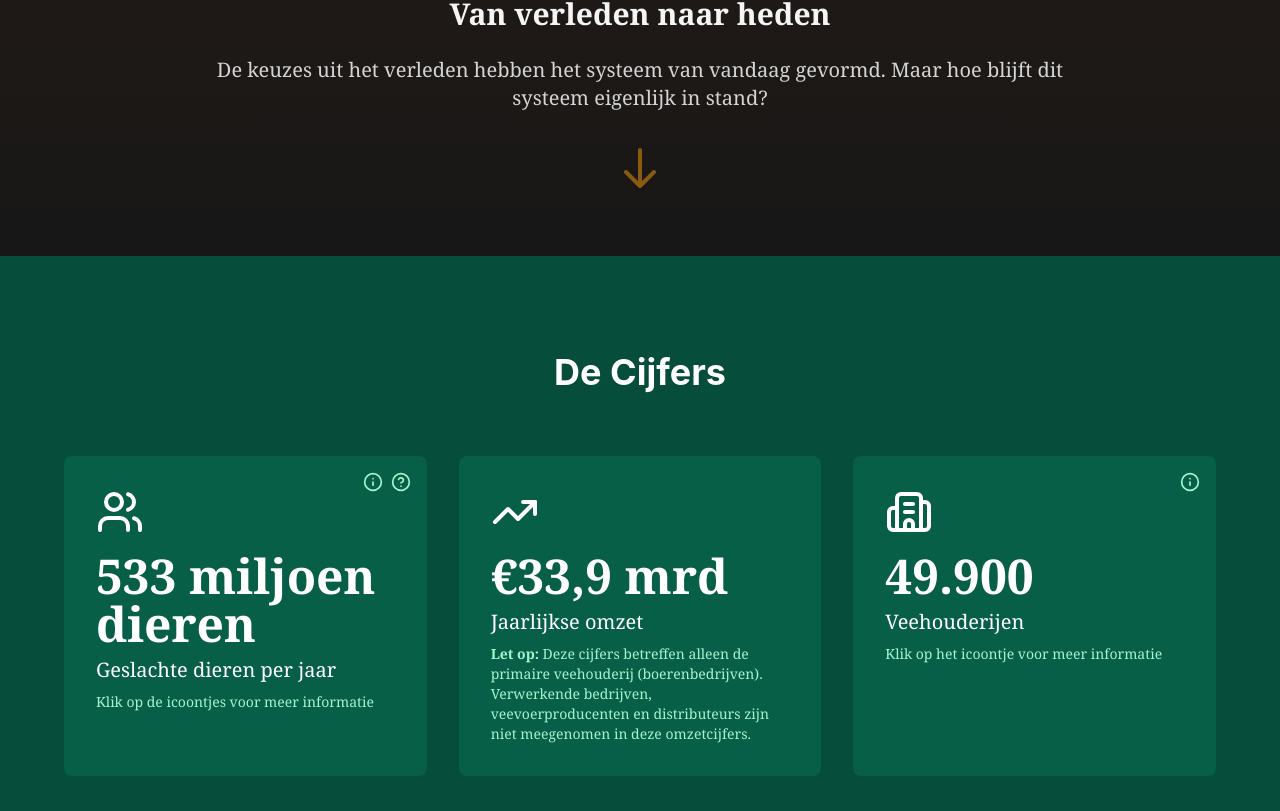
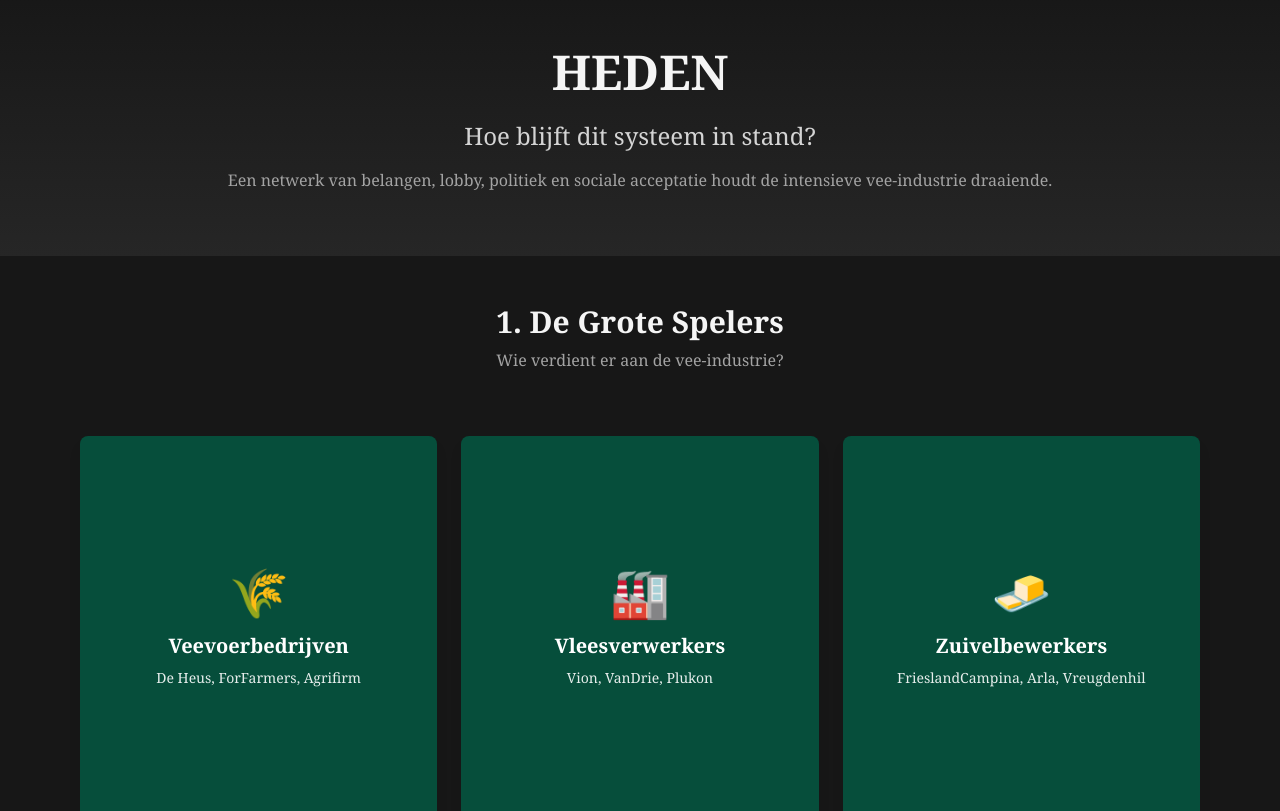
Before and after one commit to Danae02/interactive-longread, a React (Vite) app: page / in a window 1280 px wide. Shown: the part 3850-4661 px from the top of the page. Built offline with nearby package versions, Linux system fonts and the light colour scheme.

Commit message:
opzet hele longread

```diff
--- a/src/components/VeeIndustrieLongread.jsx
+++ b/src/components/VeeIndustrieLongread.jsx
@@ -114,76 +114,76 @@ export default function VeeIndustrieLongread() {
                 <VerledenSection/>
             </section>
 
-            {/* Statistieken Sectie - Add ID for navigation */}
-            <section id="cijfers" className="stats-section bg-emerald-900 text-white py-24 px-6">
-                <div className="max-w-6xl mx-auto">
-                    <h2 className="section-title text-4xl font-bold mb-16 text-center">De Cijfers</h2>
-                    <div className="stats-grid grid md:grid-cols-3 gap-8">
-                        {/* Dieren geslacht */}
-                        <div className="stat-card bg-emerald-800 p-8 rounded-lg relative">
-                            <div className="absolute top-4 right-4 flex gap-2">
-                                <button
-                                    onClick={() => setShowStatsPopup(true)}
-                                    className="text-emerald-200 hover:text-white transition-colors"
-                                    title="Bekijk gedetailleerde cijfers"
-                                >
-                                    <Info size={20}/>
-                                </button>
-                                <button
-                                    onClick={() => setShowScalePopup(true)}
-                                    className="text-emerald-200 hover:text-white transition-colors"
-                                    title="Hoeveel is dit eigenlijk?"
-                                >
-                                    <HelpCircle size={20}/>
-                                </button>
-                            </div>
-                            <Users className="mb-4" size={48}/>
-                            <div className="stat-number text-5xl font-bold mb-2">533 miljoen dieren</div>
-                            <div className="stat-label text-xl">Geslachte dieren per jaar</div>
-                            <div className="text-sm text-emerald-200 mt-2">
-                                Klik op de icoontjes voor meer informatie
-                            </div>
-                        </div>
+            {/*/!* Statistieken Sectie - Add ID for navigation *!/*/}
+            {/*<section id="cijfers" className="stats-section bg-emerald-900 text-white py-24 px-6">*/}
+            {/*    <div className="max-w-6xl mx-auto">*/}
+            {/*        <h2 className="section-title text-4xl font-bold mb-16 text-center">De Cijfers</h2>*/}
+            {/*        <div className="stats-grid grid md:grid-cols-3 gap-8">*/}
+            {/*            /!* Dieren geslacht *!/*/}
+            {/*            <div className="stat-card bg-emerald-800 p-8 rounded-lg relative">*/}
+            {/*                <div className="absolute top-4 right-4 flex gap-2">*/}
+            {/*                    <button*/}
+            {/*                        onClick={() => setShowStatsPopup(true)}*/}
+            {/*                        className="text-emerald-200 hover:text-white transition-colors"*/}
+            {/*                        title="Bekijk gedetailleerde cijfers"*/}
+            {/*                    >*/}
+            {/*                        <Info size={20}/>*/}
+            {/*                    </button>*/}
+            {/*                    <button*/}
+            {/*                        onClick={() => setShowScalePopup(true)}*/}
+            {/*                        className="text-emerald-200 hover:text-white transition-colors"*/}
+            {/*                        title="Hoeveel is dit eigenlijk?"*/}
+            {/*                    >*/}
+            {/*                        <HelpCircle size={20}/>*/}
+            {/*                    </button>*/}
+            {/*                </div>*/}
+            {/*                <Users className="mb-4" size={48}/>*/}
+            {/*                <div className="stat-number text-5xl font-bold mb-2">533 miljoen dieren</div>*/}
+            {/*                <div className="stat-label text-xl">Geslachte dieren per jaar</div>*/}
+            {/*                <div className="text-sm text-emerald-200 mt-2">*/}
+            {/*                    Klik op de icoontjes voor meer informatie*/}
+            {/*                </div>*/}
+            {/*            </div>*/}
 
-                        {/* Omzet */}
-                        <div className="stat-card bg-emerald-800 p-8 rounded-lg">
-                            <TrendingUp className="mb-4" size={48}/>
-                            <div className="stat-number text-5xl font-bold mb-2">€33,9 mrd</div>
-                            <div className="stat-label text-xl">Jaarlijkse omzet</div>
-                            <div className="text-sm text-emerald-200 mt-2">
-                                <strong>Let op:</strong> Deze cijfers betreffen alleen de primaire veehouderij
-                                (boerenbedrijven).
-                                Verwerkende bedrijven, veevoerproducenten en distributeurs zijn niet meegenomen in deze
-                                omzetcijfers.
-                            </div>
-                        </div>
+            {/*            /!* Omzet *!/*/}
+            {/*            <div className="stat-card bg-emerald-800 p-8 rounded-lg">*/}
+            {/*                <TrendingUp className="mb-4" size={48}/>*/}
+            {/*                <div className="stat-number text-5xl font-bold mb-2">€33,9 mrd</div>*/}
+            {/*                <div className="stat-label text-xl">Jaarlijkse omzet</div>*/}
+            {/*                <div className="text-sm text-emerald-200 mt-2">*/}
+            {/*                    <strong>Let op:</strong> Deze cijfers betreffen alleen de primaire veehouderij*/}
+            {/*                    (boerenbedrijven).*/}
+            {/*                    Verwerkende bedrijven, veevoerproducenten en distributeurs zijn niet meegenomen in deze*/}
+            {/*                    omzetcijfers.*/}
+            {/*                </div>*/}
+            {/*            </div>*/}
 
-                        {/* Veehouderijen */}
-                        <div className="stat-card bg-emerald-800 p-8 rounded-lg relative">
-                            <div className="absolute top-4 right-4">
-                                <button
-                                    onClick={() => setShowFarmsPopup(true)}
-                                    className="text-emerald-200 hover:text-white transition-colors"
-                                    title="Bekijk verdeling veehouderijen"
-                                >
-                                    <Info size={20}/>
-                                </button>
-                            </div>
-                            <Building2 className="mb-4" size={48}/>
-                            <div className="stat-number text-5xl font-bold mb-2">49.900</div>
-                            <div className="stat-label text-xl">Veehouderijen</div>
-                            <div className="text-sm text-emerald-200 mt-2">
-                                Klik op het icoontje voor meer informatie
-                            </div>
-                        </div>
-                    </div>
-                    <p className="text-center text-emerald-200 mt-8 text-sm">
-                        Bronnen: <a href="https://opendata.cbs.nl/#/CBS/nl/dataset/7123slac/table?fromstatweb"
-                                    target="_blank" rel="noreferrer" className="underline hover:text-white">CBS
-                        StatLine</a> & Wageningen Economic Research
-                    </p>
-                </div>
-            </section>
+            {/*            /!* Veehouderijen *!/*/}
+            {/*            <div className="stat-card bg-emerald-800 p-8 rounded-lg relative">*/}
+            {/*                <div className="absolute top-4 right-4">*/}
+            {/*                    <button*/}
+            {/*                        onClick={() => setShowFarmsPopup(true)}*/}
+            {/*                        className="text-emerald-200 hover:text-white transition-colors"*/}
+            {/*                        title="Bekijk verdeling veehouderijen"*/}
+            {/*                    >*/}
+            {/*                        <Info size={20}/>*/}
+            {/*                    </button>*/}
+            {/*                </div>*/}
+            {/*                <Building2 className="mb-4" size={48}/>*/}
+            {/*                <div className="stat-number text-5xl font-bold mb-2">49.900</div>*/}
+            {/*                <div className="stat-label text-xl">Veehouderijen</div>*/}
+            {/*                <div className="text-sm text-emerald-200 mt-2">*/}
+            {/*                    Klik op het icoontje voor meer informatie*/}
+            {/*                </div>*/}
+            {/*            </div>*/}
+            {/*        </div>*/}
+            {/*        <p className="text-center text-emerald-200 mt-8 text-sm">*/}
+            {/*            Bronnen: <a href="https://opendata.cbs.nl/#/CBS/nl/dataset/7123slac/table?fromstatweb"*/}
+            {/*                        target="_blank" rel="noreferrer" className="underline hover:text-white">CBS*/}
+            {/*            StatLine</a> & Wageningen Economic Research*/}
+            {/*        </p>*/}
+            {/*    </div>*/}
+            {/*</section>*/}
 
             {/* Popup Components */}
             {showStatsPopup && <StatsPopup onClose={() => setShowStatsPopup(false)}/>}
--- a/src/components/sections/verleden/VerledenSection.jsx
+++ b/src/components/sections/verleden/VerledenSection.jsx
@@ -7,18 +7,6 @@ export default function VerledenSection() {
     return (
         <section id="verleden" className="scroll-mt-20">
 
-            {/* INTRO VERLEDEN */}
-            <div className="py-16 px-6 bg-gradient-to-b from-neutral-900 to-amber-900/20">
-                <div className="max-w-4xl mx-auto text-center">
-                    <h2 className="text-4xl md:text-5xl font-bold mb-6">VERLEDEN</h2>
-                    <p className="text-xl md:text-2xl text-neutral-300 mb-4">
-                        Hoe is de vee-industrie ontstaan?
-                    </p>
-                    <p className="text-neutral-400">
-                        Van voedselzekerheid na de oorlog tot marketingcampagnes die ons eetgedrag vormgaven
-                    </p>
-                </div>
-            </div>
 
             {/* 1. HISTORISCHE INTRO */}
             <HistoryIntroSection />
```
